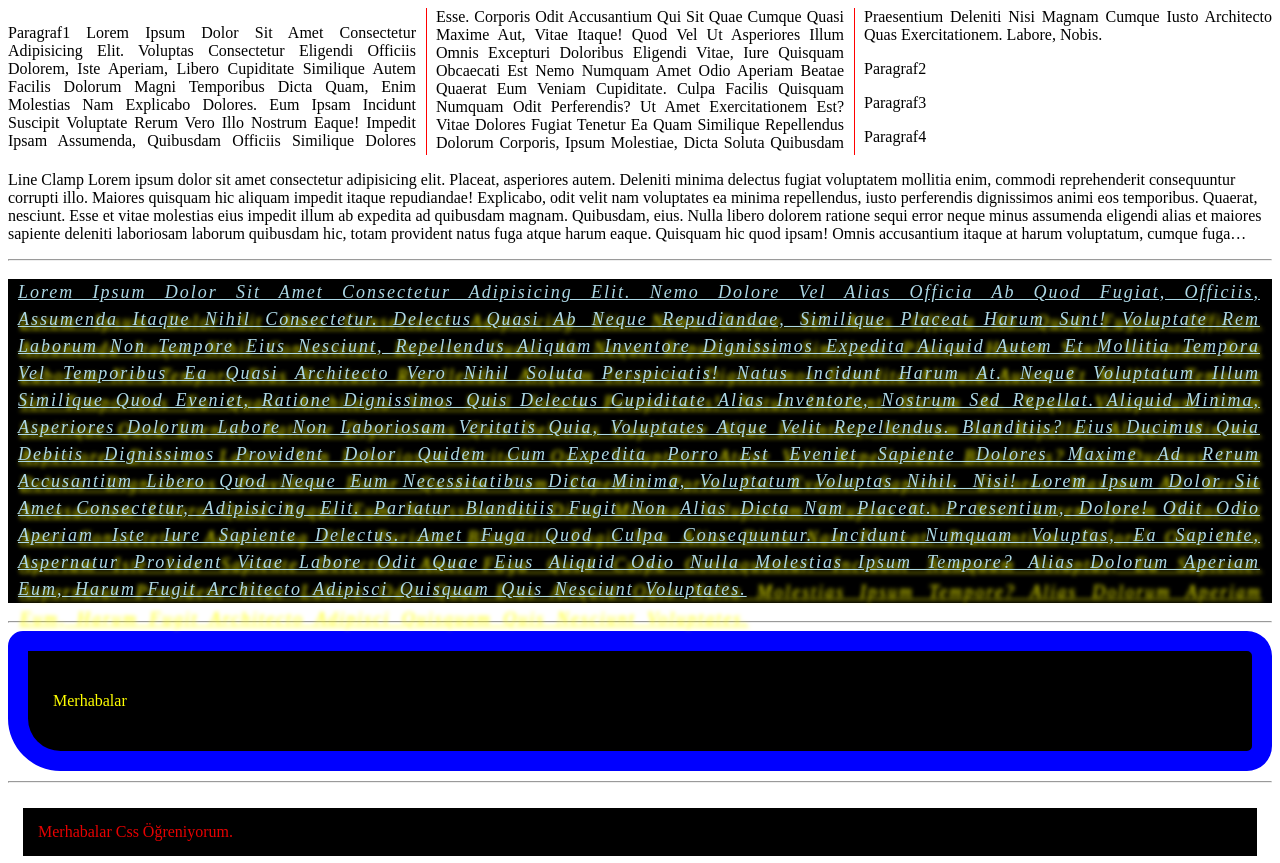
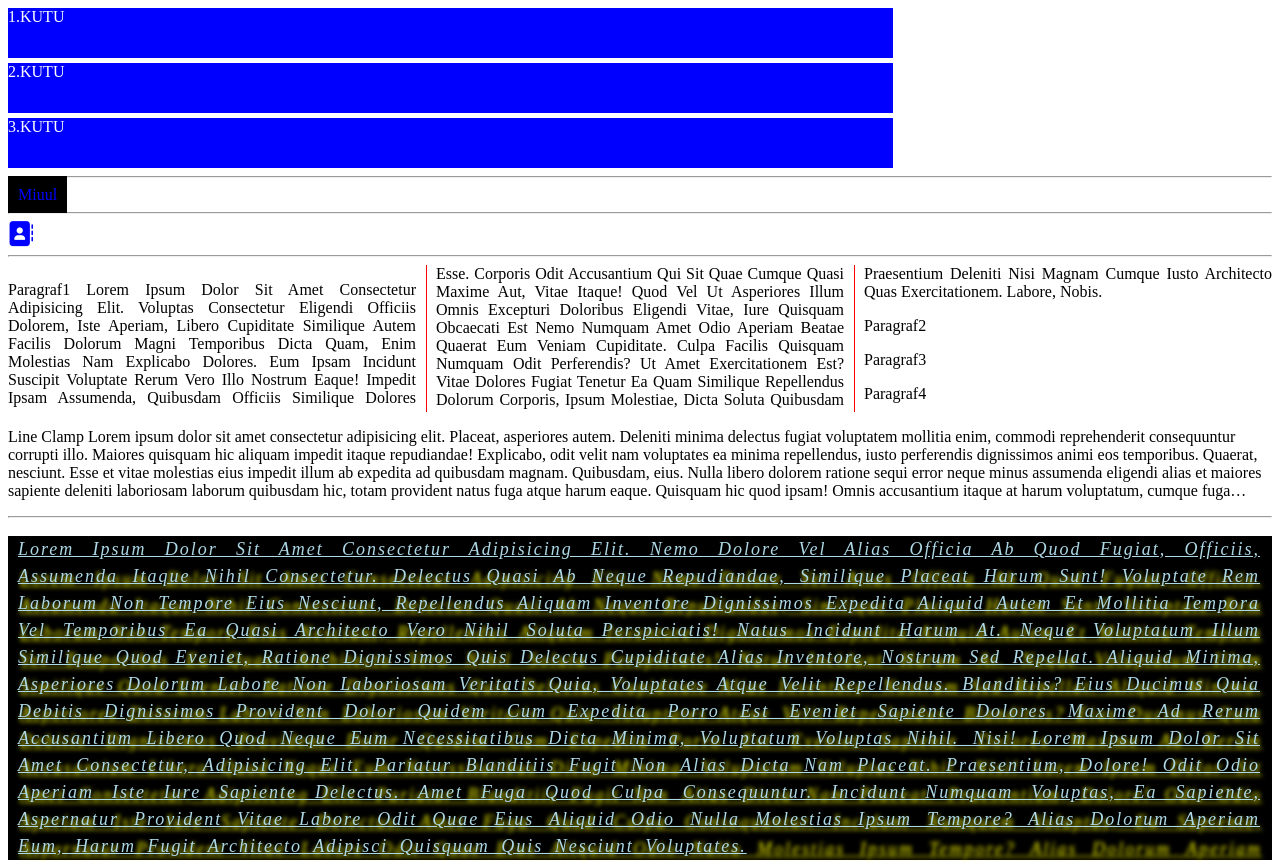
Before and after one commit to merveartiran/Css3-Miuul, a plain HTML site: page index.html in a window 1280 px wide. Shown: the top 863 px of the page. Drawn offline with Linux system fonts and the light colour scheme; a web font is replaced by a local one.

Commit message:
width ,height, cursor, hover ,link

```diff
--- a/index.html
+++ b/index.html
@@ -13,7 +13,11 @@
     </style> -->
 
     <!-- Google Font -->
-   <link href="https://fonts.googleapis.com/css2?family=Playfair+Display:ital,wght@1,500&display=swap" rel="stylesheet">
+    <link href="https://fonts.googleapis.com/css2?family=Playfair+Display:ital,wght@1,500&display=swap"
+        rel="stylesheet">
+
+    <!-- Icon Font Awesome -->
+    <link rel="stylesheet" href="https://cdnjs.cloudflare.com/ajax/libs/font-awesome/6.5.1/css/all.min.css" integrity="sha512-DTOQO9RWCH3ppGqcWaEA1BIZOC6xxalwEsw9c2QQeAIftl+Vegovlnee1c9QX4TctnWMn13TZye+giMm8e2LwA==" crossorigin="anonymous" referrerpolicy="no-referrer" />
 
     <!-- external css -->
     <link rel="stylesheet" href="style.css">
@@ -21,29 +25,68 @@
 
 <body>
     <!-- start codes -->
+
+    <!-- width-height -->
+    <div class="miuul_width_height">1.KUTU</div>
+    <div class="miuul_width_height">2.KUTU</div>
+    <div class="miuul_width_height">3.KUTU</div>
+
+    <hr>
+    <!-- icon font awesome -->
+    <a id="miuul_a" href="https://www.miuul.com" target="_blank">Miuul</a>
+    <hr>
+    <i style="font-size:25px; color:blue;" class="fa fa-address-book" aria-hidden="true"></i>
+
+    <hr>
     <div class="column-container">
-    <p>paragraf1 Lorem ipsum dolor sit amet consectetur adipisicing elit. Voluptas consectetur eligendi officiis dolorem, iste aperiam, libero cupiditate similique autem facilis dolorum magni temporibus dicta quam, enim molestias nam explicabo dolores.
-    Eum ipsam incidunt suscipit voluptate rerum vero illo nostrum eaque! Impedit ipsam assumenda, quibusdam officiis similique dolores esse. Corporis odit accusantium qui sit quae cumque quasi maxime aut, vitae itaque!
-    Quod vel ut asperiores illum omnis excepturi doloribus eligendi vitae, iure quisquam obcaecati est nemo numquam amet odio aperiam beatae quaerat eum veniam cupiditate. Culpa facilis quisquam numquam odit perferendis?
-    Ut amet exercitationem est? Vitae dolores fugiat tenetur ea quam similique repellendus dolorum corporis, ipsum molestiae, dicta soluta quibusdam praesentium deleniti nisi magnam cumque iusto architecto quas exercitationem. Labore, nobis.</p>
+        <p>paragraf1 Lorem ipsum dolor sit amet consectetur adipisicing elit. Voluptas consectetur eligendi officiis
+            dolorem, iste aperiam, libero cupiditate similique autem facilis dolorum magni temporibus dicta quam, enim
+            molestias nam explicabo dolores.
+            Eum ipsam incidunt suscipit voluptate rerum vero illo nostrum eaque! Impedit ipsam assumenda, quibusdam
+            officiis similique dolores esse. Corporis odit accusantium qui sit quae cumque quasi maxime aut, vitae
+            itaque!
+            Quod vel ut asperiores illum omnis excepturi doloribus eligendi vitae, iure quisquam obcaecati est nemo
+            numquam amet odio aperiam beatae quaerat eum veniam cupiditate. Culpa facilis quisquam numquam odit
+            perferendis?
+            Ut amet exercitationem est? Vitae dolores fugiat tenetur ea quam similique repellendus dolorum corporis,
+            ipsum molestiae, dicta soluta quibusdam praesentium deleniti nisi magnam cumque iusto architecto quas
+            exercitationem. Labore, nobis.</p>
 
         <p>paragraf2</p>
         <p>paragraf3</p>
         <p>paragraf4</p>
     </div>
 
-<p class="line-clamp4">Line Clamp Lorem ipsum dolor sit amet consectetur adipisicing elit. Placeat, asperiores autem. Deleniti minima delectus fugiat voluptatem mollitia enim, commodi reprehenderit consequuntur corrupti illo. Maiores quisquam hic aliquam impedit itaque repudiandae!
-Explicabo, odit velit nam voluptates ea minima repellendus, iusto perferendis dignissimos animi eos temporibus. Quaerat, nesciunt. Esse et vitae molestias eius impedit illum ab expedita ad quibusdam magnam. Quibusdam, eius.
-Nulla libero dolorem ratione sequi error neque minus assumenda eligendi alias et maiores sapiente deleniti laboriosam laborum quibusdam hic, totam provident natus fuga atque harum eaque. Quisquam hic quod ipsam!
-Omnis accusantium itaque at harum voluptatum, cumque fuga expedita quae neque laborum dolore labore illum obcaecati libero aliquid illo doloremque beatae iste culpa minima alias? In atque veritatis libero aliquid.
-Excepturi ducimus ratione atque? Adipisci numquam repellendus, id quaerat aperiam quis iure commodi. Corporis sed rem incidunt saepe similique, hic doloremque. Ratione impedit perferendis architecto voluptatum placeat labore ducimus quas!</p>
+    <p class="line-clamp4">Line Clamp Lorem ipsum dolor sit amet consectetur adipisicing elit. Placeat, asperiores
+        autem. Deleniti minima delectus fugiat voluptatem mollitia enim, commodi reprehenderit consequuntur corrupti
+        illo. Maiores quisquam hic aliquam impedit itaque repudiandae!
+        Explicabo, odit velit nam voluptates ea minima repellendus, iusto perferendis dignissimos animi eos temporibus.
+        Quaerat, nesciunt. Esse et vitae molestias eius impedit illum ab expedita ad quibusdam magnam. Quibusdam, eius.
+        Nulla libero dolorem ratione sequi error neque minus assumenda eligendi alias et maiores sapiente deleniti
+        laboriosam laborum quibusdam hic, totam provident natus fuga atque harum eaque. Quisquam hic quod ipsam!
+        Omnis accusantium itaque at harum voluptatum, cumque fuga expedita quae neque laborum dolore labore illum
+        obcaecati libero aliquid illo doloremque beatae iste culpa minima alias? In atque veritatis libero aliquid.
+        Excepturi ducimus ratione atque? Adipisci numquam repellendus, id quaerat aperiam quis iure commodi. Corporis
+        sed rem incidunt saepe similique, hic doloremque. Ratione impedit perferendis architecto voluptatum placeat
+        labore ducimus quas!</p>
 
     <hr>
-<p id="parag_id4">Lorem ipsum dolor sit amet consectetur adipisicing elit. Nemo dolore vel alias officia ab quod fugiat, officiis, assumenda itaque nihil consectetur. Delectus quasi ab neque repudiandae, similique placeat harum sunt!
-Voluptate rem laborum non tempore eius nesciunt, repellendus aliquam inventore dignissimos expedita aliquid autem et mollitia tempora vel temporibus ea quasi architecto vero nihil soluta perspiciatis! Natus incidunt harum at.
-Neque voluptatum illum similique quod eveniet, ratione dignissimos quis delectus cupiditate alias inventore, nostrum sed repellat. Aliquid minima, asperiores dolorum labore non laboriosam veritatis quia, voluptates atque velit repellendus. Blanditiis?
-Eius ducimus quia debitis dignissimos provident dolor quidem cum expedita porro est eveniet sapiente dolores maxime ad rerum accusantium libero quod neque eum necessitatibus dicta minima, voluptatum voluptas nihil. Nisi! Lorem ipsum dolor sit amet consectetur, adipisicing elit. Pariatur blanditiis fugit non alias dicta nam placeat. Praesentium, dolore! Odit odio aperiam iste iure sapiente delectus. Amet fuga quod culpa consequuntur.
-Incidunt numquam voluptas, ea sapiente, aspernatur provident vitae labore odit quae eius aliquid odio nulla molestias ipsum tempore? Alias dolorum aperiam eum, harum fugit architecto adipisci quisquam quis nesciunt voluptates.</p>
+    <p id="parag_id4">Lorem ipsum dolor sit amet consectetur adipisicing elit. Nemo dolore vel alias officia ab quod
+        fugiat, officiis, assumenda itaque nihil consectetur. Delectus quasi ab neque repudiandae, similique placeat
+        harum sunt!
+        Voluptate rem laborum non tempore eius nesciunt, repellendus aliquam inventore dignissimos expedita aliquid
+        autem et mollitia tempora vel temporibus ea quasi architecto vero nihil soluta perspiciatis! Natus incidunt
+        harum at.
+        Neque voluptatum illum similique quod eveniet, ratione dignissimos quis delectus cupiditate alias inventore,
+        nostrum sed repellat. Aliquid minima, asperiores dolorum labore non laboriosam veritatis quia, voluptates atque
+        velit repellendus. Blanditiis?
+        Eius ducimus quia debitis dignissimos provident dolor quidem cum expedita porro est eveniet sapiente dolores
+        maxime ad rerum accusantium libero quod neque eum necessitatibus dicta minima, voluptatum voluptas nihil. Nisi!
+        Lorem ipsum dolor sit amet consectetur, adipisicing elit. Pariatur blanditiis fugit non alias dicta nam placeat.
+        Praesentium, dolore! Odit odio aperiam iste iure sapiente delectus. Amet fuga quod culpa consequuntur.
+        Incidunt numquam voluptas, ea sapiente, aspernatur provident vitae labore odit quae eius aliquid odio nulla
+        molestias ipsum tempore? Alias dolorum aperiam eum, harum fugit architecto adipisci quisquam quis nesciunt
+        voluptates.</p>
     <hr>
     <div id="div_id">
         <p>Merhabalar</p>
--- a/style.css
+++ b/style.css
@@ -102,3 +102,35 @@
     -moz-line-clamp: 4;
     -moz-box-orient: vertical;
 }
+
+/* link*/
+#miuul_a{
+    color:blue;
+    background-color: black;
+    padding:10px;
+    text-decoration: none;
+}
+
+#miuul_a:hover{
+    color:black;
+    background-color: blue;
+    padding:9px;
+    text-decoration: none;
+}
+
+.miuul_width_height{
+    background-color: blue;
+    color:white;
+    margin-top:5px;
+    width: 200px;
+    width: 70%;
+    height: 50px;
+}
+
+.miuul_width_height:hover{
+    background-color: white;
+    color:blue;
+    cursor:pointer;
+    cursor:move;
+    cursor:text;
+}
```
Lines whose indentation alone changed are shown as unchanged.
